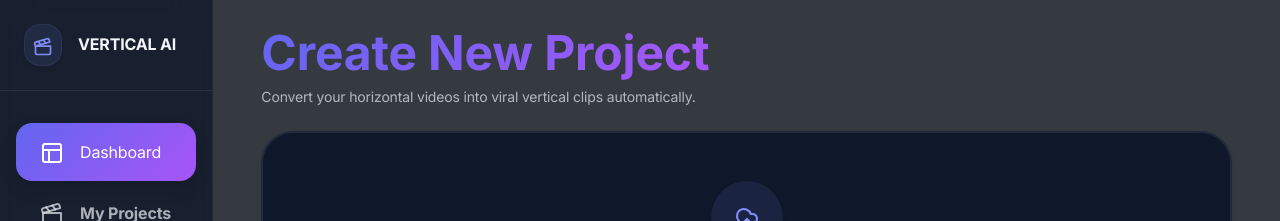
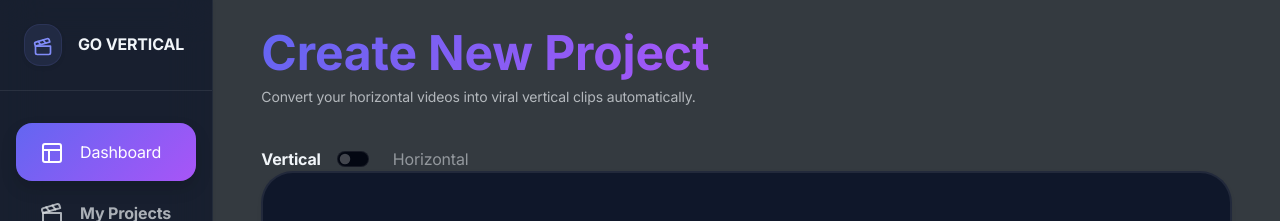
Before and after one commit to No-Country-simulation/S02-26-Equipo-35-Web-App-Development, a React (Vite) app in the folder Frontend/: page / in a window 1280 px wide. Shown: the top 221 px of the page. Built offline with nearby package versions, Linux system fonts and the light colour scheme; no server answers; sample sign-in values are in the browser's storage.

Commit message:
Add typeShort toggle

```diff
--- a/Frontend/App.jsx
+++ b/Frontend/App.jsx
@@ -31,6 +31,9 @@ function AppContent() {
   const location = useLocation();
   const { theme, toggleTheme, language, setLanguage, t } = useApp();
   const [currentVideoId, setCurrentVideoId] = useState(null);
+
+  const [typeShort, setTypeShort] = useState("vertical");
+
   const isAuthPage =
     location.pathname === "/login" || location.pathname === "/register";
 
@@ -51,14 +54,14 @@ function AppContent() {
     setLogs((prev) => [...prev, newLog]);
   };
 
-  const handleFileSelect = async (file) => {
+  const handleFileSelect = async (file, typeShort) => {
     try {
       setSelectedFile(file);
       setLogs([]);
 
       addLog("Uploading video...", "info");
 
-      const video = await uploadVideo(file);
+      const video = await uploadVideo(file, typeShort);
       const videoId = video.id ?? video.video_id;
 
       if (!videoId) {
@@ -156,6 +159,8 @@ function AppContent() {
                     <Dashboard
                       onFileSelect={handleFileSelect}
                       recentProjects={MOCK_PROJECTS.slice(0, 3)}
+                      typeShort={typeShort}
+                      setTypeShort={setTypeShort}
                     />
                   </PrivateRoute>
                 }
--- a/Frontend/components/Dashboard.jsx
+++ b/Frontend/components/Dashboard.jsx
@@ -7,7 +7,14 @@ import { Button } from "./Button";
 import { getVideos, deleteVideo } from "../services/videoService";
 import { useNavigate } from "react-router-dom";
 import { ConfirmModal } from "./common/ConfirmModal";
-export const Dashboard = ({ onFileSelect, recentProjects }) => {
+import { ShortTypeToggle } from "./ShortTypeToggle";
+
+export const Dashboard = ({
+  onFileSelect,
+  recentProjects,
+  typeShort,
+  setTypeShort
+  }) => {
   const [isDragging, setIsDragging] = useState(false);
   const [recentVideos, setRecentVideos] = useState([]);
   const [showDeleteModal, setShowDeleteModal] = useState(false);
@@ -32,7 +39,7 @@ export const Dashboard = ({ onFileSelect, recentProjects }) => {
       if (e.dataTransfer.files && e.dataTransfer.files[0]) {
         const file = e.dataTransfer.files[0];
         if (file.type.startsWith("video/")) {
-          onFileSelect(file);
+          onFileSelect(file, typeShort);
         } else {
           alert(t("dashboard.fileError"));
         }
@@ -80,6 +87,10 @@ export const Dashboard = ({ onFileSelect, recentProjects }) => {
       <div className='row g-4 mb-5'>
         {/* Upload Area */}
         <div className='col-lg-12'>
+          <ShortTypeToggle
+            value={typeShort}
+            onChange={setTypeShort}
+          />
           <UploadArea
             isDragging={isDragging}
             onDragOver={handleDragOver}
@@ -88,6 +99,7 @@ export const Dashboard = ({ onFileSelect, recentProjects }) => {
             onSelectFile={onFileSelect}
             t={t}
           />
+
         </div>
 
         {/* Video Configuration */}
--- /dev/null
+++ b/Frontend/components/ShortTypeToggle.jsx
@@ -0,0 +1,26 @@
+
+export const ShortTypeToggle = ({ value, onChange }) => {
+  return (
+    <div className="d-flex align-items-center gap-3 mt-3">
+      <span className={value === "vertical" ? "fw-bold" : "opacity-50"}>
+        Vertical
+      </span>
+
+      <div className="form-check form-switch m-0">
+        <input
+          className="form-check-input"
+          type="checkbox"
+          role="switch"
+          checked={value === "horizontal"}
+          onChange={(e) =>
+            onChange(e.target.checked ? "horizontal" : "vertical")
+          }
+        />
+      </div>
+
+      <span className={value === "horizontal" ? "fw-bold" : "opacity-50"}>
+        Horizontal
+      </span>
+    </div>
+  );
+};
--- a/Frontend/components/layout/MobileHeader.jsx
+++ b/Frontend/components/layout/MobileHeader.jsx
@@ -6,7 +6,7 @@ export const MobileHeader = ({ onMenuClick }) => {
         <div className='bg-white p-1 rounded-circle me-3'>
           <Clapperboard className='w-5 h-5 text-primary' />
         </div>
-        <span className='fw-bold text-white tracking-wider'>VERTICAL AI</span>
+        <span className='fw-bold text-white tracking-wider'>GO VERTICAL</span>
       </div>
 
       <button className='btn btn-light' onClick={onMenuClick}>
--- a/Frontend/components/layout/Sidebar.jsx
+++ b/Frontend/components/layout/Sidebar.jsx
@@ -22,7 +22,7 @@ export const Sidebar = ({ language, setLanguage, theme, toggleTheme, t }) => {
           <div className='bg-primary bg-opacity-10 p-2 rounded-4 shadow-sm border border-primary border-opacity-10'>
             <Clapperboard size={20} className='text-primary' />
           </div>
-          <span className='ms-3 h6 mb-0 fw-bold'>VERTICAL AI</span>
+          <span className='ms-3 h6 mb-0 fw-bold'>GO VERTICAL</span>
         </div>
 
         {/* Navigation */}
--- a/Frontend/index.html
+++ b/Frontend/index.html
@@ -5,7 +5,7 @@
   <meta charset="UTF-8" />
   <link rel="icon" type="image/svg+xml" href="/vite.svg" />
   <meta name="viewport" content="width=device-width, initial-scale=1.0" />
-  <title>Vertical AI</title>
+  <title>Go Vertical</title>
   <link href="https://fonts.googleapis.com/css2?family=Inter:wght@300;400;500;600;700&display=swap" rel="stylesheet">
   <style>
     /* Typography smoothing */
--- a/Frontend/services/videoService.js
+++ b/Frontend/services/videoService.js
@@ -4,7 +4,7 @@ const getAuthToken = () => {
   return localStorage.getItem("token");
 };
 
-export const uploadVideo = async (file) => {
+export const uploadVideo = async (file, typeShort = "vertical") => {
   const token = getAuthToken();
 
   if (!token) {
@@ -14,6 +14,7 @@ export const uploadVideo = async (file) => {
   const formData = new FormData();
   formData.append("file_name", file.name);
   formData.append("video_file", file);
+  formData.append("type_short", typeShort);
 
   const response = await fetch(`${API_URL}/videos/`, {
     method: "POST",
```
